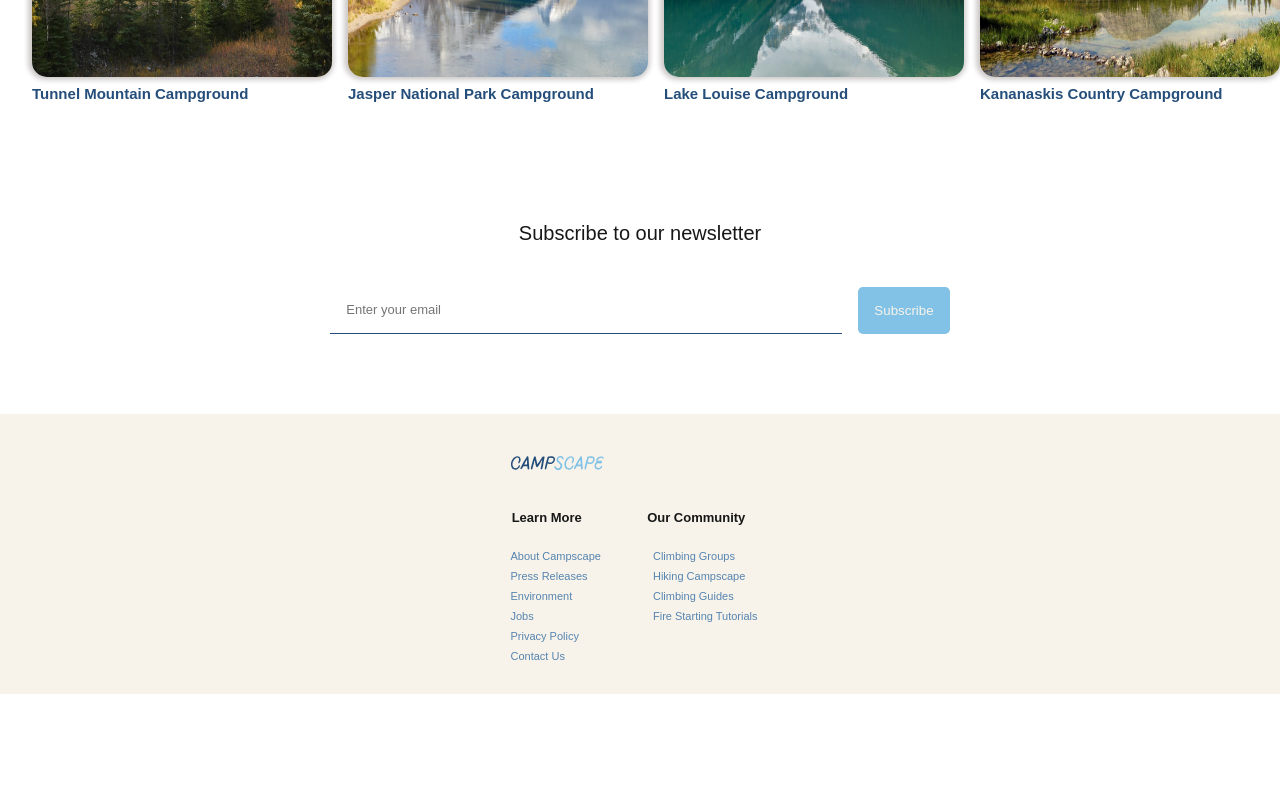
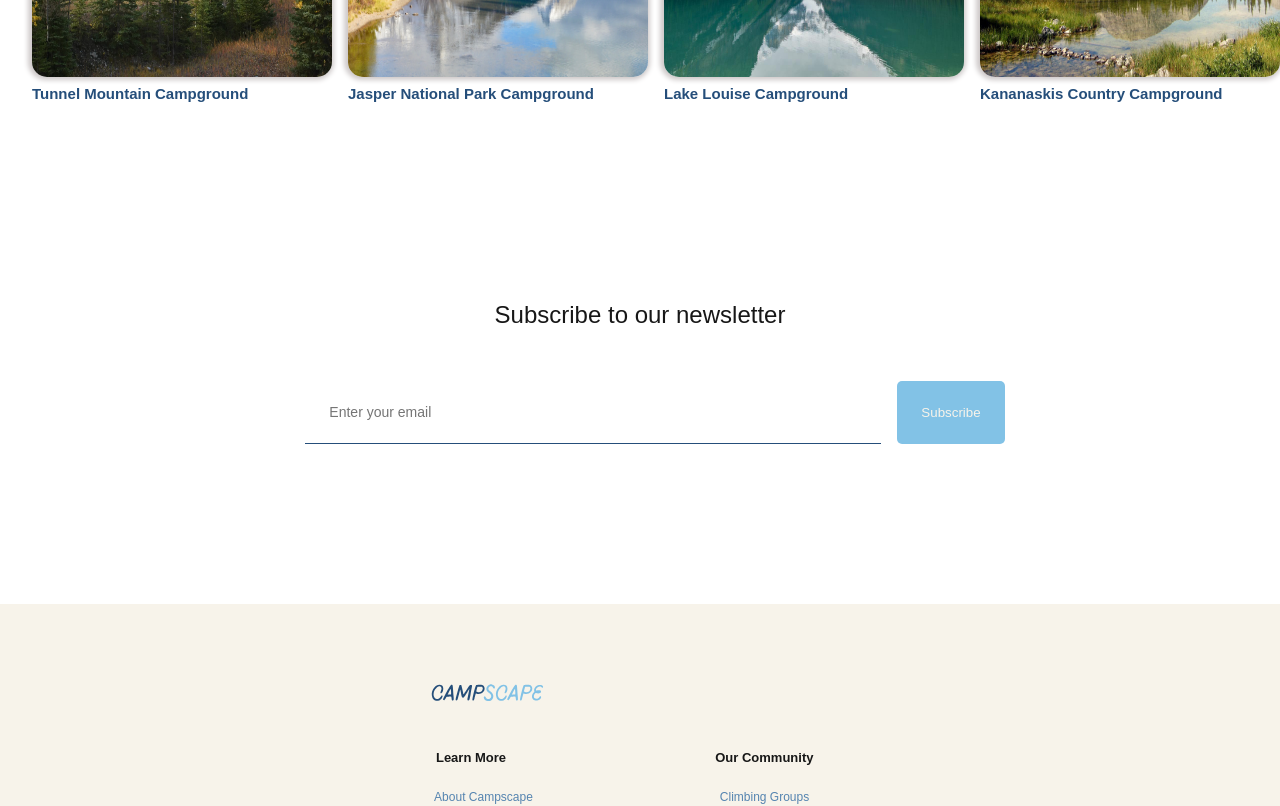
Before and after one commit to Marie-L1/Campscape, a Next.js app: page / in a window 1280 px wide. Shown: the part 1120-1926 px from the top of the page. Before the commit the page ends 1814 px from the top, so only its background shows below. Built offline with nearby package versions, Linux system fonts and the light colour scheme.

Commit message:
styling the tablet footer

```diff
--- a/src/app/components/Footer/Footer.scss
+++ b/src/app/components/Footer/Footer.scss
@@ -5,10 +5,10 @@
     display: flex;
     justify-content: center;
     background-color: $primary-light;
+
      &__wrapper{
         display: flex;
         flex-direction: column;
-        width: full;
         gap: 14px;
      }
      &__items{
@@ -47,7 +47,24 @@
         color: $secondary-blue;
         text-decoration: none;
         @include body-small;
+     }
+     @include tablet{
+      padding: 30px;
 
+      &__logo-img{
+         margin-left: -7px;
+         width: 120px;
+         height: 120px;
+      }
+      &__links{
+         gap: 175px;
+      }
+      &__children-links{
+         gap: 8px;
+      }
+      &__link-item{
+         @include dt-body-small;
+      }
      }
 
 }
@@ -66,4 +83,9 @@
         display: flex;
         justify-content: space-around;
     }
+    @include tablet{
+      &__title{
+         margin-left: -37px;
+     }
+    }
 }
--- a/src/app/components/Newsletter/Newsletter.scss
+++ b/src/app/components/Newsletter/Newsletter.scss
@@ -42,4 +42,24 @@
             background-color: $secondary-blue;
         }
     }
+    @include tablet{
+        padding: 10rem 0;
+
+        &__label{
+            @include dt-sub-header;
+            margin-bottom: 3.125rem;
+        }
+        &__form{
+            margin-left: 1.875rem;
+        }
+        &__input{
+            @include dt-body-medium;
+            width: 45vw;
+            padding: 1rem 1.5rem;
+        }
+        &__btn{
+            padding: 1.5rem;
+        }
+
+    }
 }
```
